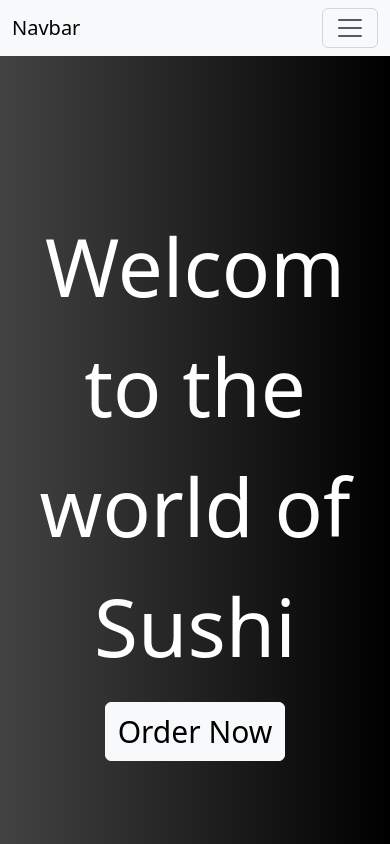
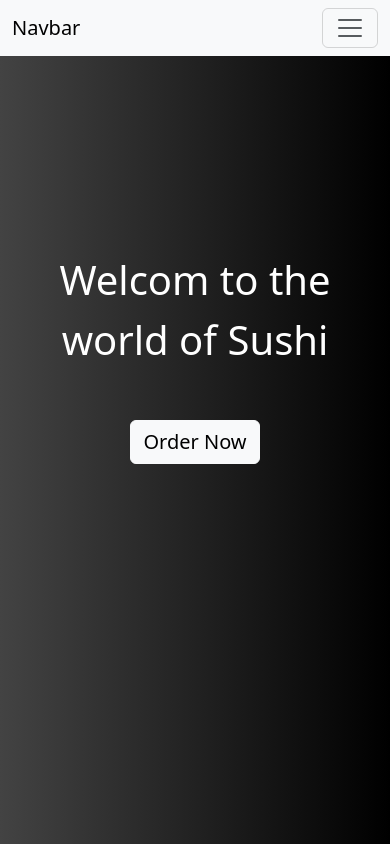
Before and after one commit to shcher-olha/first--attempt-nav, a React (Create React App) app: page / in a window 390 px wide. Built offline with nearby package versions, Linux system fonts and the light colour scheme.

Commit message:
add @media Home.css

```diff
--- a/src/App.css
+++ b/src/App.css
@@ -39,4 +39,5 @@
 }
 body {
   background: linear-gradient(to right, #434343 0%, black 100%);
+
 }
--- a/src/App.js
+++ b/src/App.js
@@ -6,6 +6,10 @@ import About from "./components/About";
 import Service from "./components/Service";
 import Navbar from "./components/Navbar";
 
+
+// оборачиваем для того чтобы навбар был на всех страницах
+// прописываем маршрут exact для того чтобы указать какая страница главная
+// для каждой страницы прописываем маршрут
 
 function App() {
   return (
--- a/src/components/Home.css
+++ b/src/components/Home.css
@@ -10,3 +10,17 @@
   justify-content: center;
   text-decoration: none;
 }
+
+@media (max-width: 576px) {
+  .container p {
+    font-size: 40px;
+    text-align: center;
+    margin-top: 250px;
+  }
+  .button .btn {
+    font-size: 20px !important;
+  }
+  .button {
+    margin-top: 50px;
+  }
+}
--- a/src/components/Navbar.js
+++ b/src/components/Navbar.js
@@ -5,7 +5,7 @@ import { Outlet } from "react-router-dom";
 const Navbar = () => {
   return (
     <>
-      <nav className="navbar navbar-expand-lg bg-body-tertiary">
+      <nav className="navbar navbar-expand-lg bg-body-tertiary fixed-top">
         <div className="container-fluid">
           <Link className="navbar-brand" to="/home">
             Navbar
--- a/src/index.js
+++ b/src/index.js
@@ -7,7 +7,10 @@ import { BrowserRouter } from "react-router-dom";
 import "bootstrap/dist/css/bootstrap.min.css";
 import "bootstrap/dist/js/bootstrap.bundle.min.js";
 
-
+// Обязательно оборачиваем компонент в <BrowserRouter> для того чтобы работал маршрутизатор
+// он сай главный в иеархии и также не забываем импортировать
+// и так же импортируем бутстрап css abd js
+// и реакт роутер дом так же ! и проверяем в депенденси
 
 const root = ReactDOM.createRoot(document.getElementById("root"));
 root.render(
```
